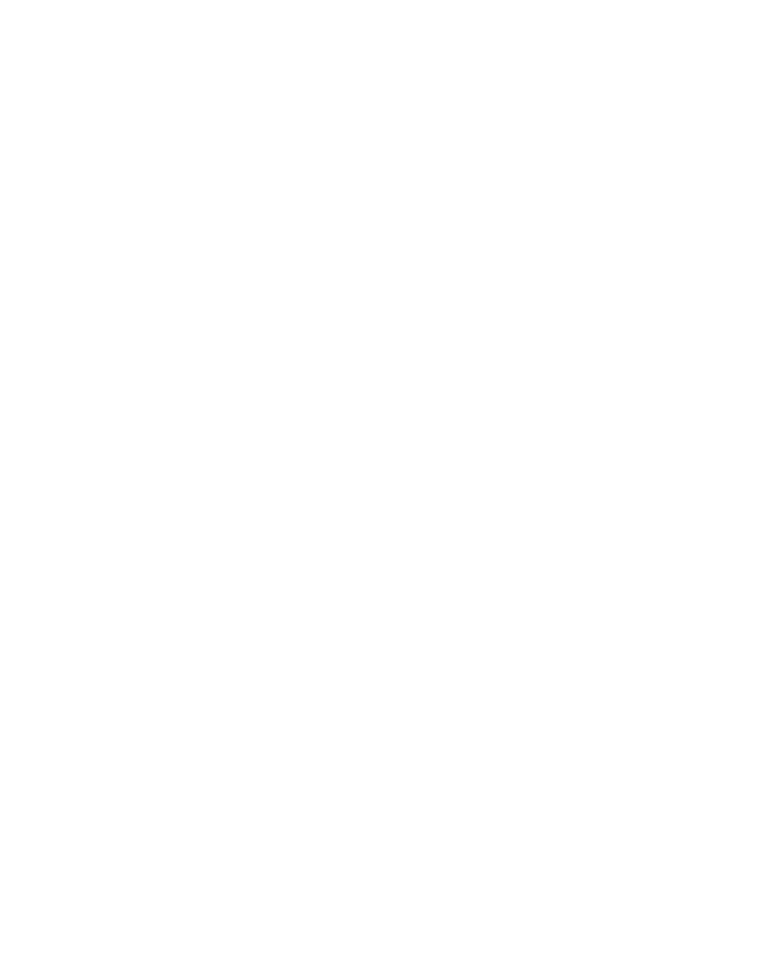
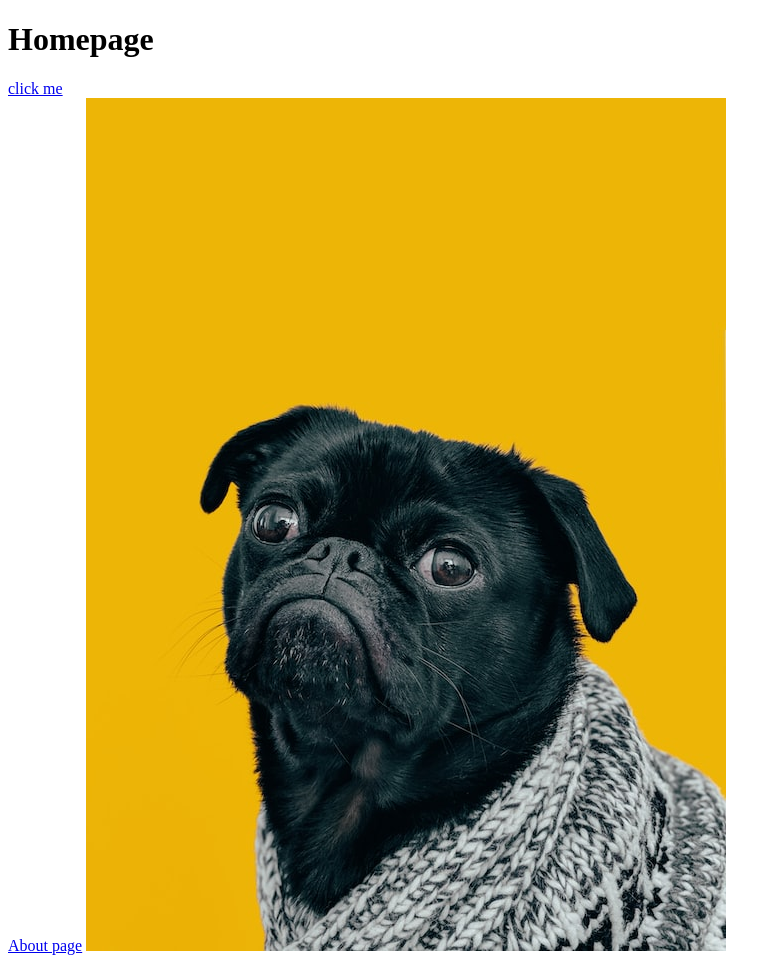
Before and after one commit to escaleno/git_test, a plain HTML site: page index2.html in a window 1280 px wide. Shown: the whole page, without its empty margins (0-781 px from the left). Before the commit the page ends 800 px from the top, so only its background shows below. Drawn offline with Linux system fonts and the light colour scheme.

Commit message:
ahora haay imagenes paa

```diff
--- a/index2.html
+++ b/index2.html
@@ -7,6 +7,11 @@
     <title>Document</title>
 </head>
 <body>
+    <h1>Homepage</h1>
+    <a href="https://www.theodinproject.com">click me</a>
+    <br>
+    <a href="./pages/about.html">About page</a>
 
+    <img src="./images/dog.jpg">
 </body>
 </html>
```
Also changed, not shown: pages/about.html (added, +13 -0 lines), images/dog.jpg (added).
